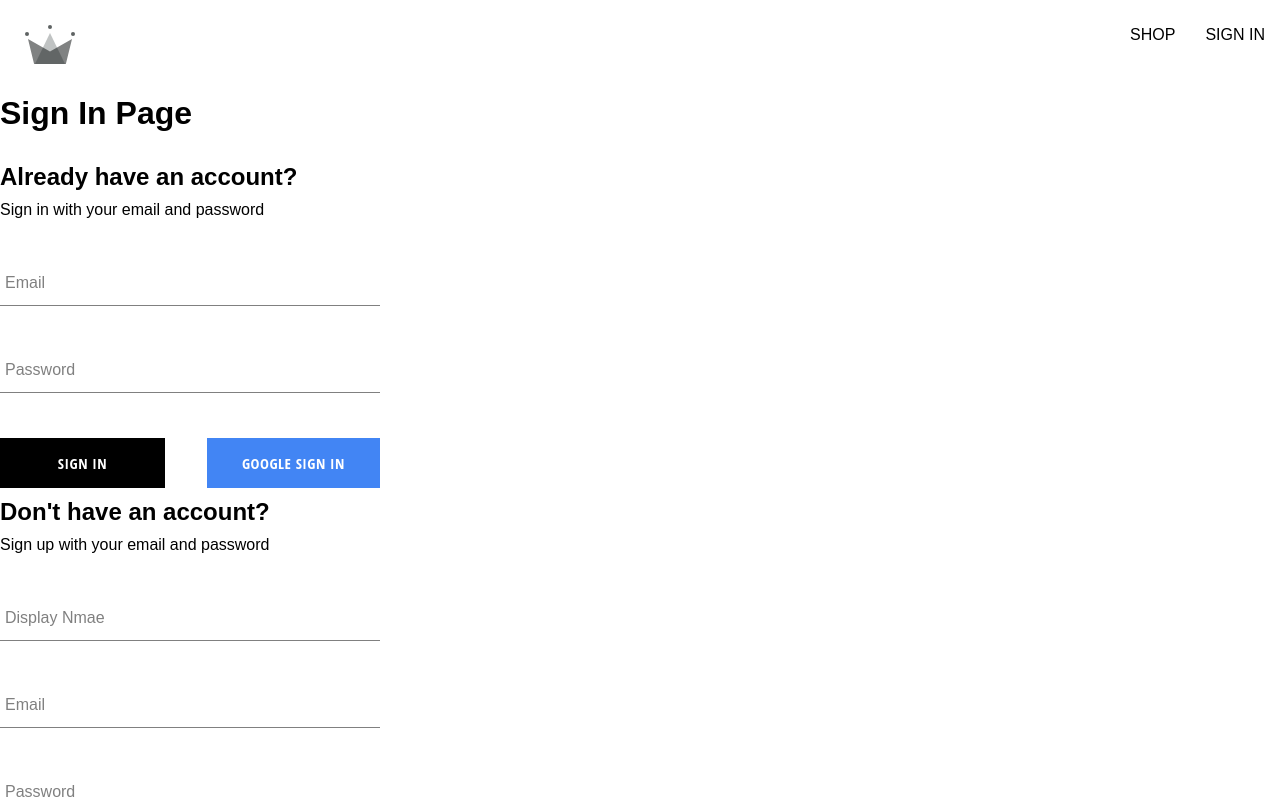
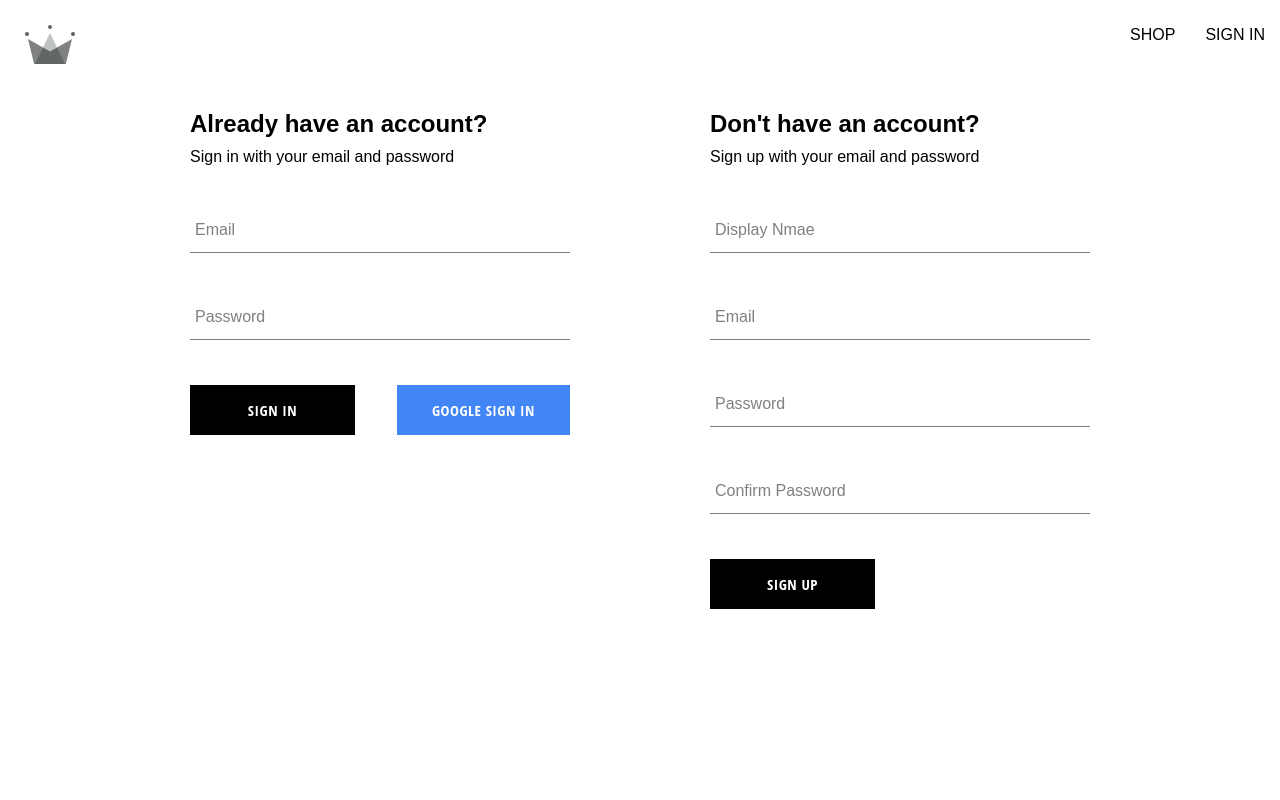
Before and after one commit to bky201/star-clothing, a React (Create React App) app: page /auth in a window 1280 px wide. Shown: the top 800 px of the page. Built offline with nearby package versions, Linux system fonts and the light colour scheme; a web font is replaced by a local one.

Commit message:
Add style to authentication page

```diff
--- a/src/components/sign-in-form/sign-in-form.component.jsx
+++ b/src/components/sign-in-form/sign-in-form.component.jsx
@@ -38,6 +38,11 @@
       resetFormField();
 
     } catch (error) {
+      if(error.code === "auth/invalid-login-credentials"){
+        alert("incorrect password for email");
+      } else {
+        console.log(error);
+      }
 
     }
   };
@@ -72,7 +77,7 @@
         />
         <div className="buttons-container">
         <Button type="submit">Sign In</Button>
-        <Button buttonType="google" onClick={signInWithGoogle}>Google sign in</Button>
+        <Button button="button" buttonType="google" onClick={signInWithGoogle}>Google sign in</Button>
         </div>
       </form>
     </div>
--- a/src/routes/authentication/authentication.component.jsx
+++ b/src/routes/authentication/authentication.component.jsx
@@ -1,16 +1,13 @@
-import {
-  signInWithGooglePopup,
-  createUserDocumentFromAuth,
-} from "../../utils/firebase/firebase.utils";
 import SignUpForm from "../../components/sign-up-form/sign-up-form.component";
 import SignInForm from "../../components/sign-in-form/sign-in-form.component";
+
+import "./authentication.styles.scss";
 
 const Authentication = () => {
 
 
   return (
-    <div>
-      <h1>Sign In Page</h1>
+    <div className="authentication-container">
       <SignInForm />
       <SignUpForm />
     </div>
--- /dev/null
+++ b/src/routes/authentication/authentication.styles.scss
@@ -0,0 +1,6 @@
+.authentication-container {
+    display: flex;
+    width: 900px;
+    justify-content: space-between;
+    margin: 30px auto;
+}
```
